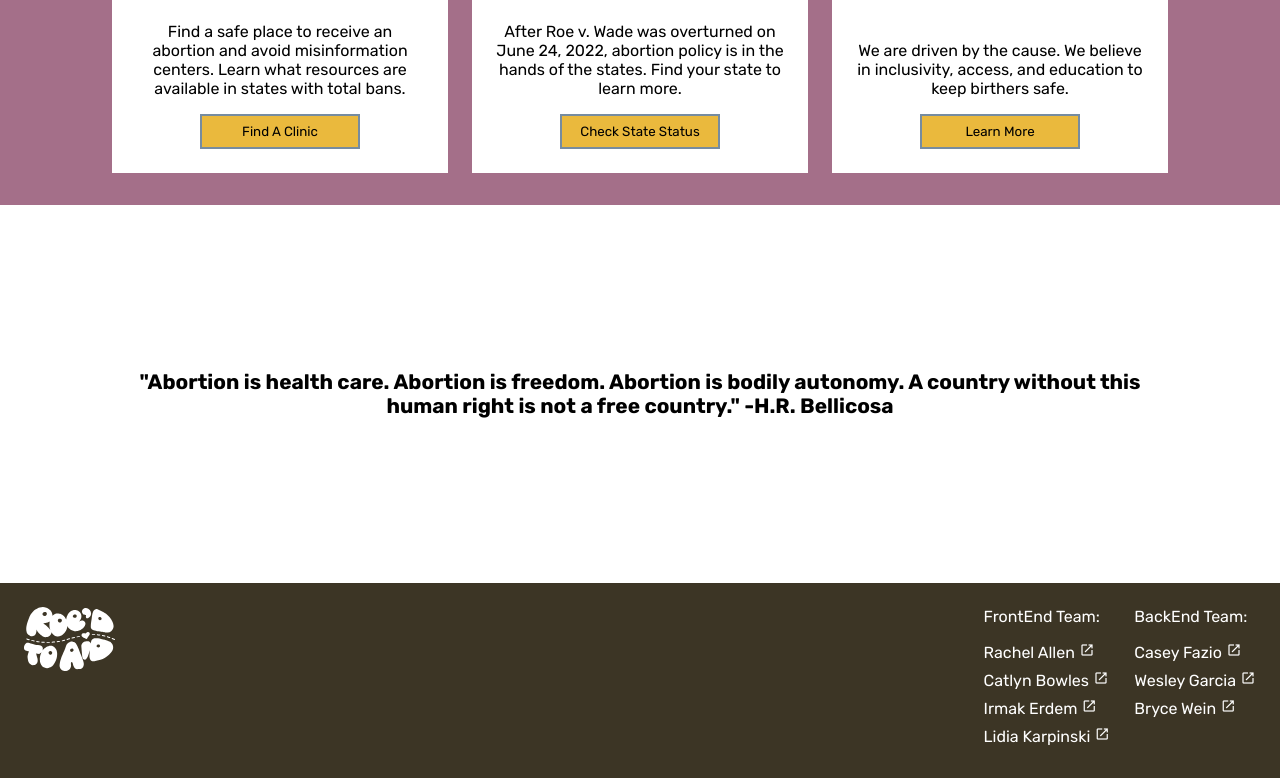
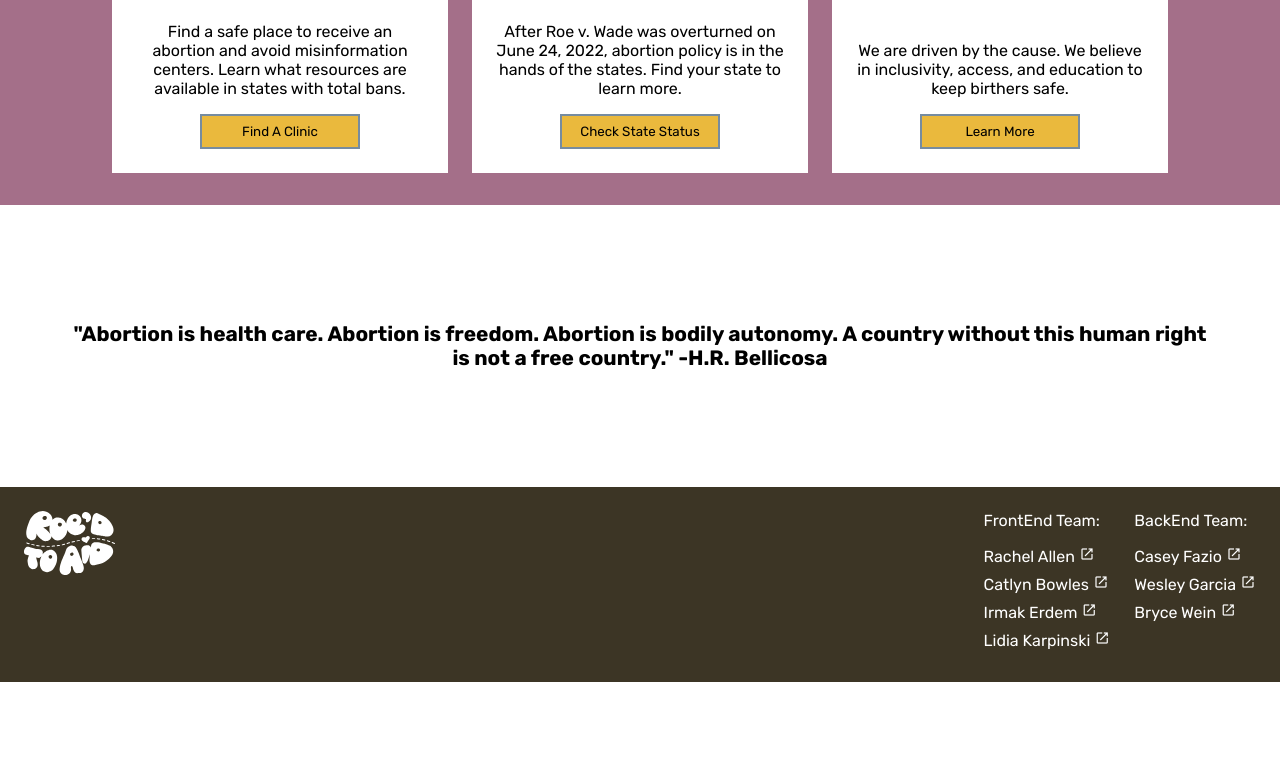
Before and after one commit to Roe-dToAid/roed_to_aid_fe, a React (Create React App) app: page / in a window 1280 px wide. Shown: the part 1423-2201 px from the top of the page. After the commit the page ends 2105 px from the top, so only its background shows below. Built offline with nearby package versions, Linux system fonts and the light colour scheme.

Commit message:
Add change to quote padding

```diff
--- a/src/Components/QuoteBlock/QuoteBlock.scss
+++ b/src/Components/QuoteBlock/QuoteBlock.scss
@@ -2,7 +2,7 @@
   display: flex;
   align-items: center;
   background-color: #ffffff;
-  padding: 4rem;
+  padding: 1rem;
   margin: 3rem;
   text-align: center;
   p {
```
